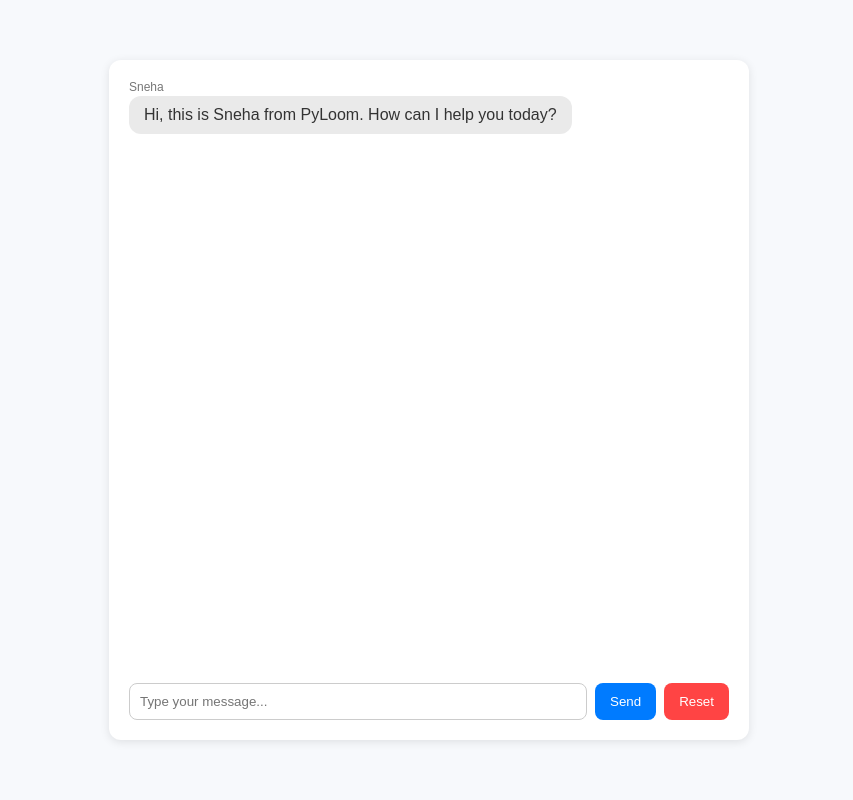
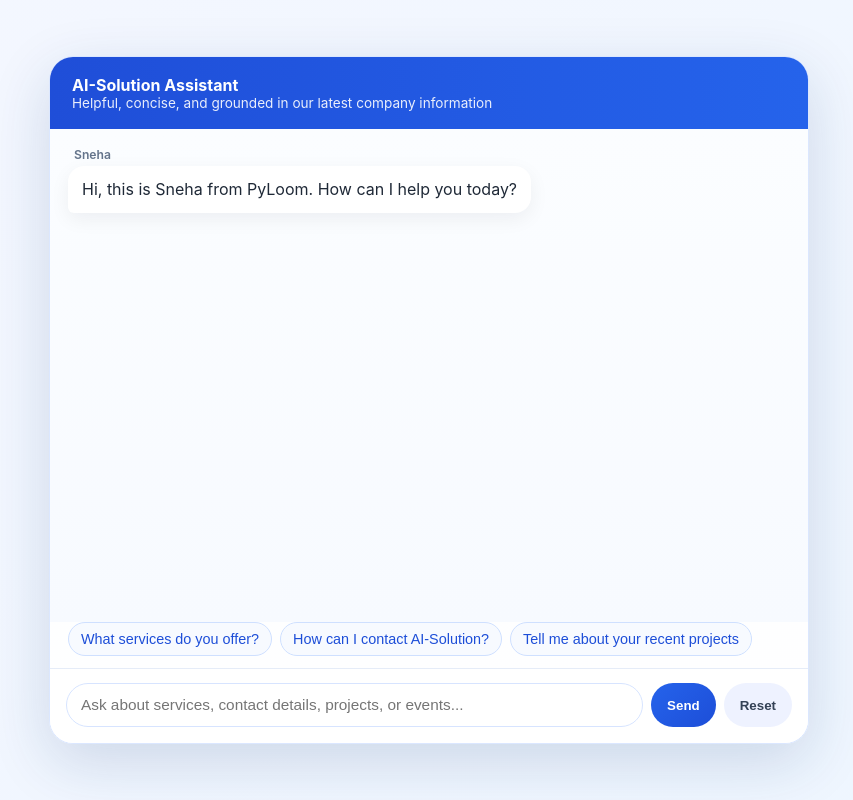
Before and after one commit to RishiAryal24/pyloom, a Django app: template templates/frontend/chatbot.html in a window 1280 px wide. Shown: the whole page, without its empty margins (211-1064 px from the left). Run offline with Django 4.2, Linux system fonts and the light colour scheme; the template is opened without the code that fills it, so the values that code supplies are empty.

Commit message:
Chatbot updated for tightning the behaviour to context specific

```diff
--- a/chatbot/app.py
+++ b/chatbot/app.py
@@ -21,7 +21,7 @@ app.add_middleware(
 # ------------------------
 # Initialize RAG, Casual Chain, and Classifier
 # ------------------------
-rag_chain, llm_rag = create_rag_pipeline()
+rag_chain, llm_rag, history_aware_retriever = create_rag_pipeline()
 casual_chain, llm_casual = create_casual_chain()
 classifier = create_classifier(llm_rag)  # use same LLM for classification
 chat_history = []
--- a/templates/frontend/chatbot.html
+++ b/templates/frontend/chatbot.html
@@ -5,105 +5,210 @@
     <meta name="viewport" content="width=device-width, initial-scale=1.0" />
     <title>PyLoom Conversation</title>
     <style>
+      :root {
+        color-scheme: light;
+      }
+
+      * { box-sizing: border-box; }
+
       body {
-        font-family: Arial, sans-serif;
-        background: #f7f9fc;
+        font-family: Inter, "Segoe UI", Arial, sans-serif;
         margin: 0;
-        padding: 0;
-        display: flex;
-        justify-content: center;
-        align-items: center;
-        height: 100vh;
+        min-height: 100vh;
+        display: grid;
+        place-items: center;
+        background: linear-gradient(135deg, #f4f7ff 0%, #eef6ff 100%);
+        color: #132238;
       }
 
       #chat-container {
-        width: 100%;
-        max-width: 600px;
-        height: 80vh;
-        background: #fff;
-        padding: 20px;
-        border-radius: 12px;
-        box-shadow: 0 2px 10px rgba(0, 0, 0, 0.1);
+        width: min(92vw, 760px);
+        height: min(86vh, 780px);
+        background: rgba(255, 255, 255, 0.95);
+        border: 1px solid #dbe7ff;
+        border-radius: 24px;
+        box-shadow: 0 18px 60px rgba(20, 58, 110, 0.16);
         display: flex;
         flex-direction: column;
+        overflow: hidden;
+      }
+
+      .chat-header {
+        padding: 18px 22px;
+        background: linear-gradient(90deg, #1f4ed8 0%, #2563eb 100%);
+        color: white;
+        display: flex;
+        align-items: center;
+        justify-content: space-between;
+      }
+
+      .chat-title {
+        font-weight: 700;
+        font-size: 1rem;
+      }
+
+      .chat-status {
+        font-size: 0.85rem;
+        opacity: 0.9;
       }
 
       #chat-box {
         flex: 1;
         overflow-y: auto;
-        padding-right: 10px;
+        padding: 18px 18px 8px;
+        background: linear-gradient(180deg, #fbfdff 0%, #f7faff 100%);
       }
 
       .message-wrapper {
         display: flex;
         flex-direction: column;
-        margin-bottom: 10px;
+        margin-bottom: 12px;
+      }
+
+      .label {
+        font-size: 0.76rem;
+        color: #64748b;
+        margin: 0 6px 4px;
+        font-weight: 600;
       }
 
       .message {
-        padding: 10px 15px;
-        border-radius: 12px;
-        max-width: 80%;
+        padding: 12px 14px;
+        border-radius: 16px;
+        max-width: 84%;
+        line-height: 1.45;
+        box-shadow: 0 6px 20px rgba(15, 23, 42, 0.06);
+        white-space: pre-wrap;
         word-wrap: break-word;
       }
 
       .user {
-        background: #007bff;
+        background: linear-gradient(135deg, #2563eb 0%, #1d4ed8 100%);
         color: white;
         align-self: flex-end;
-        text-align: right;
+        border-bottom-right-radius: 6px;
       }
 
       .bot {
-        background: #eaeaea;
-        color: #333;
+        background: white;
+        color: #1f2937;
         align-self: flex-start;
-        text-align: left;
+        border-bottom-left-radius: 6px;
       }
 
-      .label {
-        font-size: 12px;
-        color: #777;
-        margin-bottom: 2px;
+      .suggestions {
+        display: flex;
+        flex-wrap: wrap;
+        gap: 8px;
+        padding: 0 18px 12px;
+      }
+
+      .suggestion-chip {
+        border: 1px solid #cfe0ff;
+        background: #f7faff;
+        padding: 8px 12px;
+        border-radius: 999px;
+        cursor: pointer;
+        font-size: 0.9rem;
+        color: #1d4ed8;
+      }
+
+      .suggestion-chip:hover {
+        background: #eaf2ff;
       }
 
       #input-container {
         display: flex;
-        margin-top: 15px;
+        gap: 8px;
+        padding: 14px 16px 16px;
+        border-top: 1px solid #e5ecf8;
+        background: white;
       }
 
       #input {
         flex: 1;
-        padding: 10px;
-        border: 1px solid #ccc;
-        border-radius: 8px;
+        padding: 12px 14px;
+        border: 1px solid #d7e4ff;
+        border-radius: 999px;
+        outline: none;
+        font-size: 0.96rem;
+      }
+
+      #input:focus {
+        border-color: #2563eb;
+        box-shadow: 0 0 0 3px rgba(37, 99, 235, 0.15);
       }
 
       #send,
       #reset {
-        padding: 10px 15px;
-        margin-left: 8px;
         border: none;
-        border-radius: 8px;
+        border-radius: 999px;
+        padding: 10px 16px;
         cursor: pointer;
+        font-weight: 600;
       }
 
       #send {
-        background: #007bff;
+        background: linear-gradient(135deg, #2563eb 0%, #1d4ed8 100%);
         color: white;
       }
 
       #reset {
-        background: #ff4444;
-        color: white;
+        background: #eef2ff;
+        color: #334155;
+      }
+
+      #send:disabled {
+        opacity: 0.7;
+        cursor: wait;
+      }
+
+      .typing {
+        display: inline-block;
+        padding: 0 2px;
+      }
+
+      .typing span {
+        display: inline-block;
+        width: 6px;
+        height: 6px;
+        margin: 0 1px;
+        background: #9ca3af;
+        border-radius: 50%;
+        animation: bounce 1.2s infinite ease-in-out;
+      }
+
+      .typing span:nth-child(2) { animation-delay: 0.15s; }
+      .typing span:nth-child(3) { animation-delay: 0.3s; }
+
+      @keyframes bounce {
+        0%, 80%, 100% { transform: translateY(0); opacity: 0.55; }
+        40% { transform: translateY(-4px); opacity: 1; }
+      }
+
+      @media (max-width: 640px) {
+        #chat-container { height: 100vh; border-radius: 0; width: 100%; }
+        .chat-header { padding: 16px; }
+        #input-container { padding: 12px; }
       }
     </style>
   </head>
   <body>
     <div id="chat-container">
+      <div class="chat-header">
+        <div>
+          <div class="chat-title">AI-Solution Assistant</div>
+          <div class="chat-status">Helpful, concise, and grounded in our latest company information</div>
+        </div>
+      </div>
       <div id="chat-box"></div>
+      <div class="suggestions">
+        <button class="suggestion-chip" data-prompt="What services do you offer?">What services do you offer?</button>
+        <button class="suggestion-chip" data-prompt="How can I contact AI-Solution?">How can I contact AI-Solution?</button>
+        <button class="suggestion-chip" data-prompt="Tell me about your recent projects">Tell me about your recent projects</button>
+      </div>
       <div id="input-container">
-        <input type="text" id="input" placeholder="Type your message..." />
+        <input type="text" id="input" placeholder="Ask about services, contact details, projects, or events..." />
         <button id="send">Send</button>
         <button id="reset">Reset</button>
       </div>
@@ -114,6 +219,7 @@
       const input = document.getElementById("input");
       const sendBtn = document.getElementById("send");
       const resetBtn = document.getElementById("reset");
+      const suggestionChips = document.querySelectorAll(".suggestion-chip");
       const chatAgentNames = ["Ritika", "Upasana", "Ritik", "Aayush", "Sneha"];
       let chatAgentName = localStorage.getItem("pyloomChatAgent");
 
@@ -147,14 +253,28 @@
         wrapper.appendChild(label);
         wrapper.appendChild(msg);
         chatBox.appendChild(wrapper);
+        scrollToBottom();
+      }
 
-        scrollToBottom();
+      function showTypingIndicator() {
+        const wrapper = document.createElement("div");
+        wrapper.className = "message-wrapper";
+        const label = document.createElement("div");
+        label.className = "label";
+        label.innerText = chatAgentName;
+        const msg = document.createElement("div");
+        msg.className = "message bot";
+        msg.innerHTML = '<span class="typing"><span></span><span></span><span></span></span>';
+        wrapper.appendChild(label);
+        wrapper.appendChild(msg);
+        chatBox.appendChild(wrapper);
+        return msg;
       }
 
       function typeMessage(element, text, i = 0) {
         if (i < text.length) {
           element.innerHTML += text.charAt(i);
-          setTimeout(() => typeMessage(element, text, i + 1), 20);
+          setTimeout(() => typeMessage(element, text, i + 1), 16);
         } else {
           scrollToBottom();
         }
@@ -166,6 +286,9 @@
 
         addMessage(query, "user");
         input.value = "";
+        sendBtn.disabled = true;
+
+        const typingBubble = showTypingIndicator();
 
         try {
           const response = await fetch("{% url 'core:chatbot_proxy' %}", {
@@ -178,9 +301,13 @@
           });
 
           const data = await response.json();
+          typingBubble.remove();
           addMessage(data.response, "bot");
         } catch (err) {
-          addMessage("Error: Could not reach server.", "bot");
+          typingBubble.remove();
+          addMessage("I’m having trouble reaching the service right now. Please try again in a moment.", "bot");
+        } finally {
+          sendBtn.disabled = false;
         }
       }
 
@@ -189,17 +316,23 @@
         if (e.key === "Enter") sendMessage();
       });
 
+      suggestionChips.forEach((chip) => {
+        chip.addEventListener("click", () => {
+          input.value = chip.dataset.prompt;
+          input.focus();
+        });
+      });
+
       resetBtn.addEventListener("click", async () => {
         chatBox.innerHTML = "";
         await fetch("{% url 'core:chatbot_reset' %}", {
           method: "POST",
           headers: { "X-CSRFToken": "{{ csrf_token }}" },
         });
+        const greeting = `Hi, this is ${chatAgentName} from PyLoom. How can I help you today?`;
+        addMessage(greeting, "bot");
       });
 
-      // -------------------------------
-      // Starting greeting
-      // -------------------------------
       window.onload = () => {
         const naturalGreeting = `Hi, this is ${chatAgentName} from PyLoom. How can I help you today?`;
         addMessage(naturalGreeting, "bot");
```
Also changed, not shown: chatbot/rag_pipeline.py (+15 -17 lines), chatbot/retriever.py (+58 -20 lines), core/tests/test_chatbot.py (added, +72 -0 lines), core/views.py (+177 -4 lines), core/tests/__init__.py (added).
